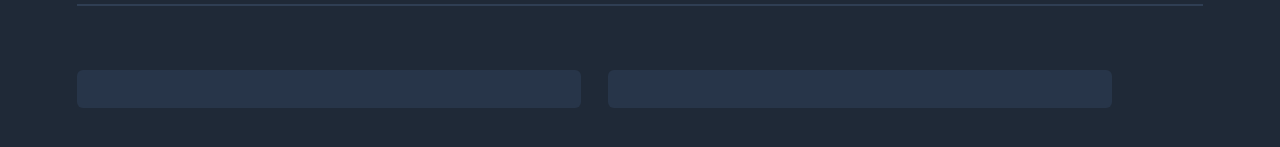
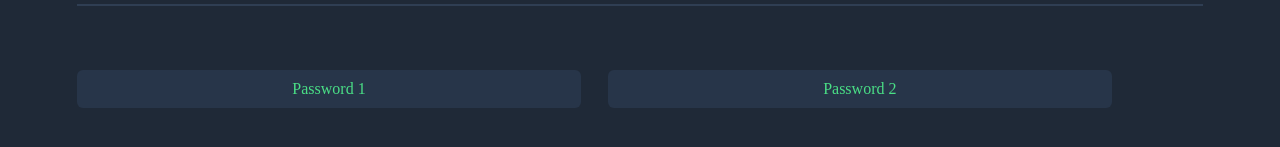
Before and after one commit to schengal4/random-password-generator, a plain HTML site: page index.html in a window 1280 px wide. Shown: the part 389-536 px from the top of the page. Drawn offline with nearby package versions, Linux system fonts and the light colour scheme.

Commit message:
Update index.html
Adjusted initial screen slightly

```diff
--- a/index.html
+++ b/index.html
@@ -8,8 +8,8 @@
         <button id = "generate-passwords" onclick="generatePasswords()">Generate Passwords</button>
         <script src="index.js"></script>
         <hr />
-        <div class="output-field" id="word-1">&nbsp</div>
-        <div class="output-field" id="word-2">&nbsp</div>
+        <div class="output-field" id="word-1">Password 1</div>
+        <div class="output-field" id="word-2">Password 2</div>
     </body>
 
 </html>
```
